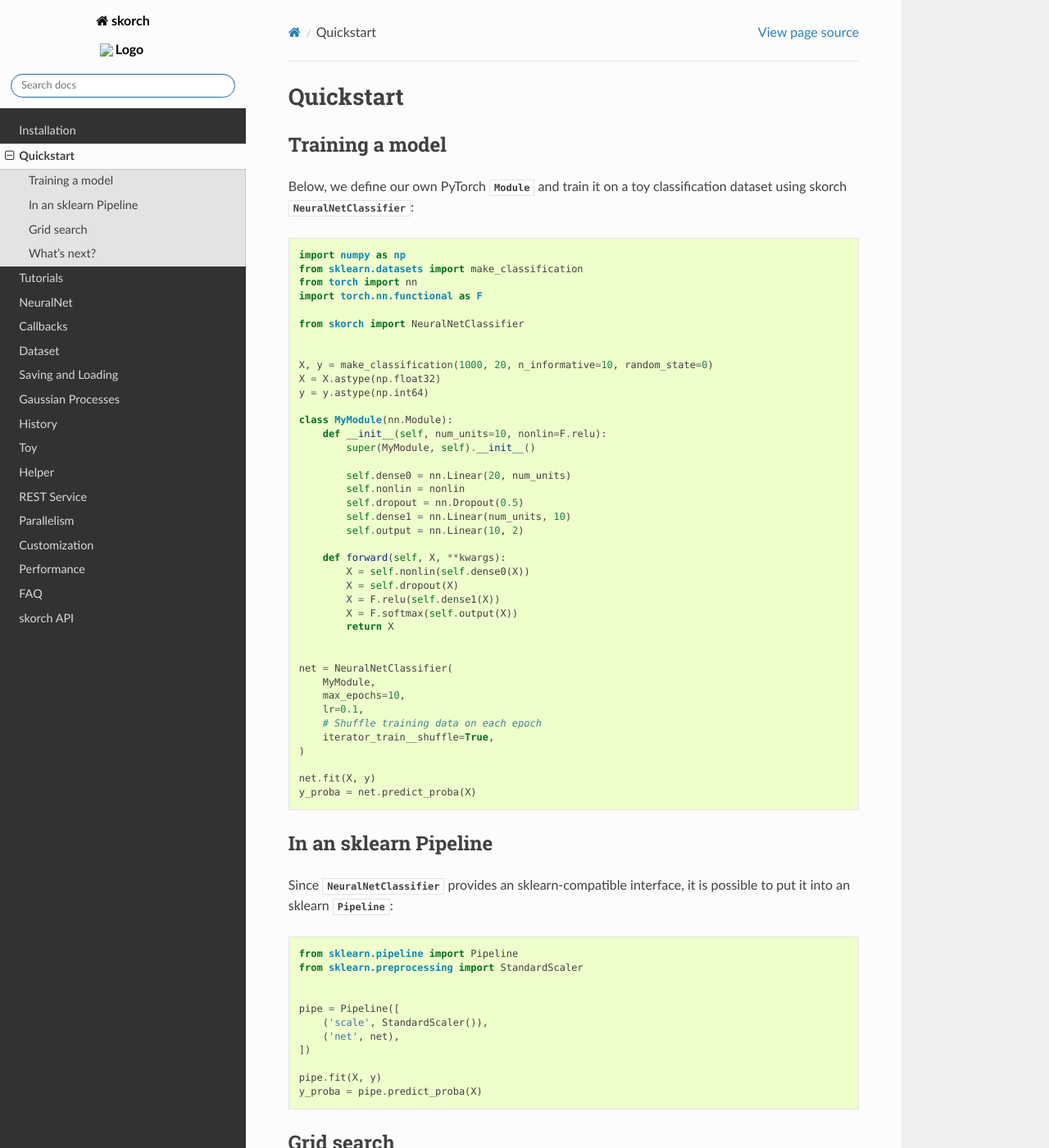
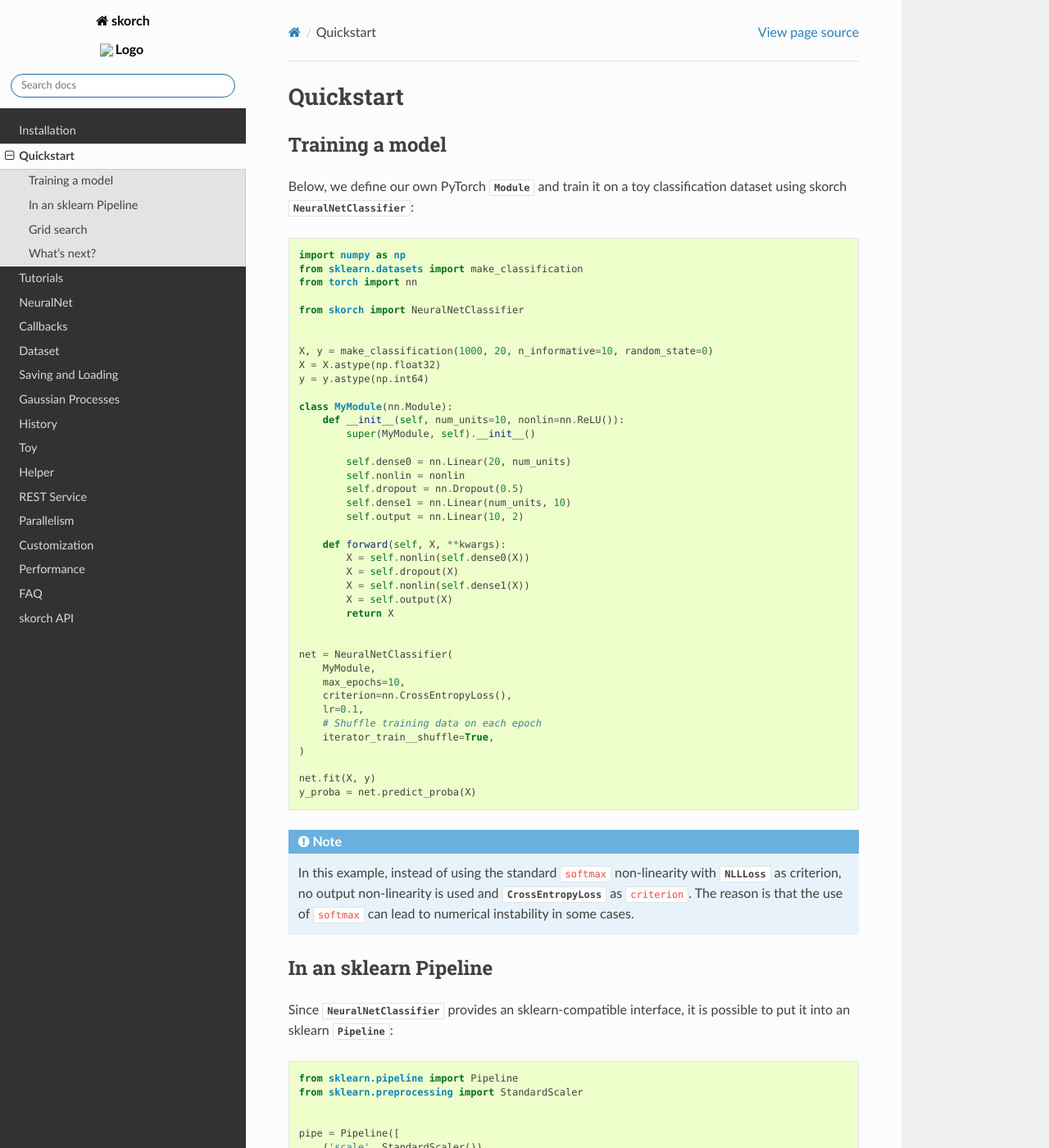
Before and after one commit to skorch-dev/skorch, a Sphinx documentation site: the page built from docs/user/quickstart.rst, in a window 1280 px wide and 1400 px high. Shown: the whole window at 82% size. Built offline with Sphinx 7.4.7 and the Read the Docs theme 2.0.0, drawn with Linux system fonts in a browser that asks for light colours.

Commit message:
Mention that softmax might lead to num instability (#852)
By default, skorch uses softmax + NLLLoss for classification. This can
lead to numerical instability issues (when logits have large magnitude).
Therefore, show in the docs how to prevent that issue.

```diff
--- a/docs/user/quickstart.rst
+++ b/docs/user/quickstart.rst
@@ -14,7 +14,6 @@ it on a toy classification dataset using skorch
     import numpy as np
     from sklearn.datasets import make_classification
     from torch import nn
-    import torch.nn.functional as F
 
     from skorch import NeuralNetClassifier
 
@@ -24,7 +23,7 @@ it on a toy classification dataset using skorch
     y = y.astype(np.int64)
 
     class MyModule(nn.Module):
-        def __init__(self, num_units=10, nonlin=F.relu):
+        def __init__(self, num_units=10, nonlin=nn.ReLU()):
             super(MyModule, self).__init__()
 
             self.dense0 = nn.Linear(20, num_units)
@@ -36,14 +35,15 @@ it on a toy classification dataset using skorch
         def forward(self, X, **kwargs):
             X = self.nonlin(self.dense0(X))
             X = self.dropout(X)
-            X = F.relu(self.dense1(X))
-            X = F.softmax(self.output(X))
+            X = self.nonlin(self.dense1(X))
+            X = self.output(X)
             return X
 
 
     net = NeuralNetClassifier(
         MyModule,
         max_epochs=10,
+        criterion=nn.CrossEntropyLoss(),
         lr=0.1,
         # Shuffle training data on each epoch
         iterator_train__shuffle=True,
@@ -52,6 +52,12 @@ it on a toy classification dataset using skorch
     net.fit(X, y)
     y_proba = net.predict_proba(X)
 
+.. note::
+
+    In this example, instead of using the standard ``softmax`` non-linearity
+    with :class:`~torch.nn.NLLLoss` as criterion, no output non-linearity is
+    used and :class:`~torch.nn.CrossEntropyLoss` as ``criterion``. The reason is
+    that the use of ``softmax`` can lead to numerical instability in some cases.
 
 In an sklearn Pipeline
 ----------------------
```
